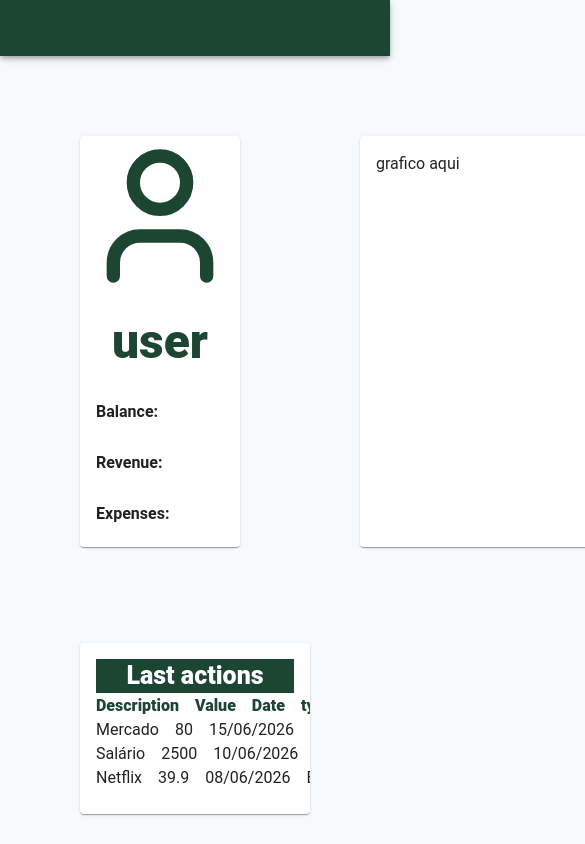
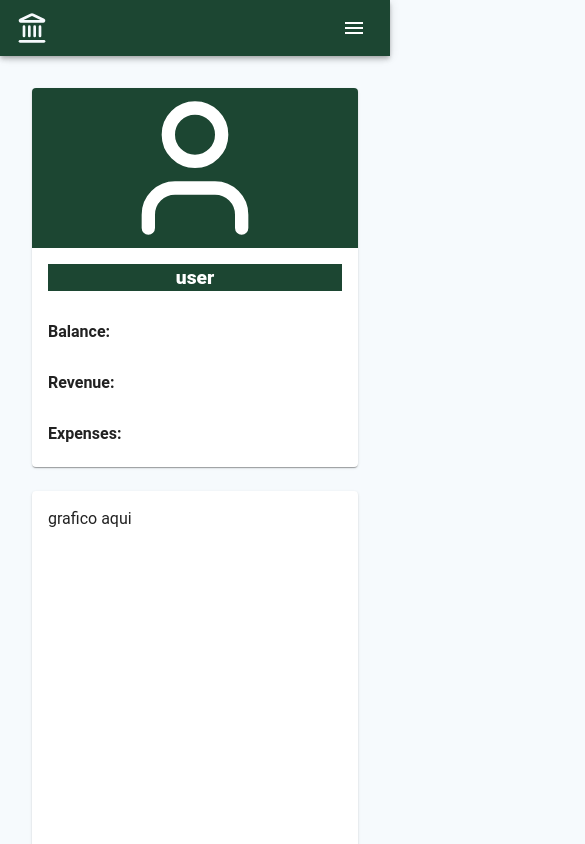
Before and after one commit to RandGusta/personal-finances-manager, a React (Vite) app: page / in a window 390 px wide. Shown: the top 844 px of the page, 585 px wide, since content can reach past the window. Built offline with nearby package versions, Linux system fonts and the light colour scheme.

Commit message:
feat: implement responsiveness for dashboard

```diff
--- a/package.json
+++ b/package.json
@@ -12,6 +12,7 @@
   "dependencies": {
     "@emotion/react": "^11.14.0",
     "@emotion/styled": "^11.14.1",
+    "@mui/icons-material": "^9.1.1",
     "@mui/material": "^9.0.0",
     "lucide-react": "^1.14.0",
     "primeicons": "^7.0.0",
--- a/src/components/ExpensesChart.tsx
+++ b/src/components/ExpensesChart.tsx
@@ -2,7 +2,7 @@ import {Card, CardContent, Typography} from '@mui/material';
 
 const ExpensesChart = () =>{
     return(<>
-    <Card sx={{margin:"3rem", minWidth:"62rem", minHeight:"25.7rem"}}>
+    <Card sx={{margin:{lg:"3rem", xs:"0rem" }, minWidth:{lg: "62rem", xs:"10rem"}, minHeight:"25.7rem"}}>
         <CardContent><Typography>grafico aqui</Typography></CardContent>
         <CardContent></CardContent>
         <CardContent></CardContent>
--- a/src/components/NavBar.tsx
+++ b/src/components/NavBar.tsx
@@ -1,4 +1,14 @@
-import { AppBar, Toolbar,  Box, Button, Typography, IconButton} from "@mui/material";
+import { useState } from "react";
+import {
+  AppBar,
+  Toolbar,
+  Box,
+  Button,
+  IconButton,
+  Menu,
+  MenuItem,
+} from "@mui/material";
+import MenuIcon from "@mui/icons-material/Menu";
 import { Link } from "react-router-dom";
 import logo from "../assets/svg/navbarIcon.svg";
 
@@ -7,19 +17,139 @@ interface NavBarProps {
 }
 
 const BaseNavBar = ({ children }: NavBarProps) => {
+  const [anchorEl, setAnchorEl] = useState<null | HTMLElement>(null);
+
+  const handleOpenMenu = (event: React.MouseEvent<HTMLElement>) => {
+    setAnchorEl(event.currentTarget);
+  };
+
+  const handleCloseMenu = () => {
+    setAnchorEl(null);
+  };
+
   return (
     <>
       <AppBar position="sticky">
-        <Toolbar>
-            <Box sx={{display: {lg:"flex", md:"flex", xs: "none"}, gap: 7}}>
-              <Box component="img" src={logo} sx={{width: "2rem"}}/>
-              <Button component={Link} to="/teste" sx={{color:"#F6FAFD"}}>Profile</Button>
-              <Button component={Link} to="/teste" sx={{color:"#F6FAFD"}}>Transactions</Button>
-              <Button component={Link} to="/teste" sx={{color:"#F6FAFD"}}>Categories</Button>
-              <Button component={Link} to="/teste" sx={{color:"#F6FAFD"}}>teste</Button>
+        <Toolbar
+          sx={{
+            display: "flex",
+            justifyContent: "space-between",
+          }}
+        >
+          {/* Desktop */}
+          <Box
+            sx={{
+              display: {
+                xs: "none",
+                md: "flex",
+              },
+              gap: 7,
+              alignItems: "center",
+            }}
+          >
+            <Box
+              component="img"
+              src={logo}
+              sx={{ width: "2rem" }}
+            />
+
+            <Button
+              component={Link}
+              to="/profile"
+              sx={{ color: "#F6FAFD" }}
+            >
+              Profile
+            </Button>
+
+            <Button
+              component={Link}
+              to="/transactions"
+              sx={{ color: "#F6FAFD" }}
+            >
+              Transactions
+            </Button>
+
+            <Button
+              component={Link}
+              to="/categories"
+              sx={{ color: "#F6FAFD" }}
+            >
+              Categories
+            </Button>
+
+            <Button
+              component={Link}
+              to="/teste"
+              sx={{ color: "#F6FAFD" }}
+            >
+              Teste
+            </Button>
           </Box>
-          <IconButton></IconButton>
+
+          {/* Mobile */}
+          <Box
+            sx={{
+              display: {
+                xs: "flex",
+                md: "none",
+              },
+              width: "100%",
+              justifyContent: "space-between",
+              alignItems: "center",
+            }}
+          >
+            <Box
+              component="img"
+              src={logo}
+              sx={{ width: "2rem" }}
+            />
+
+            <IconButton
+              color="inherit"
+              onClick={handleOpenMenu}
+            >
+              <MenuIcon />
+            </IconButton>
+          </Box>
         </Toolbar>
+
+        <Menu
+          anchorEl={anchorEl}
+          open={Boolean(anchorEl)}
+          onClose={handleCloseMenu}
+        >
+          <MenuItem
+            component={Link}
+            to="/profile"
+            onClick={handleCloseMenu}
+          >
+            Profile
+          </MenuItem>
+
+          <MenuItem
+            component={Link}
+            to="/transactions"
+            onClick={handleCloseMenu}
+          >
+            Transactions
+          </MenuItem>
+
+          <MenuItem
+            component={Link}
+            to="/categories"
+            onClick={handleCloseMenu}
+          >
+            Categories
+          </MenuItem>
+
+          <MenuItem
+            component={Link}
+            to="/teste"
+            onClick={handleCloseMenu}
+          >
+            Teste
+          </MenuItem>
+        </Menu>
       </AppBar>
     </>
   );
--- a/src/components/RecentTransactions.tsx
+++ b/src/components/RecentTransactions.tsx
@@ -38,18 +38,29 @@ const RecentTransaction = () => {
   ];
   return (
     <>
-      <Card sx={{ margin: "3rem" }}>
+      <Card
+        sx={{
+          margin: { lg: "3rem", xs: "0rem" },
+          display: { xs: "flex", lg: "block" },
+        }}
+      >
         <CardContent>
           <Typography
             variant="h5"
-            sx={{ backgroundColor: "#1C4632", textAlign: "center" }}
+            sx={{ backgroundColor: "#1C4632", padding:{xs:'1rem', lg:'0.2rem'} , textAlign: "center" }}
           >
-            Last actions
+            Recent Transactions
           </Typography>
           <Box
             sx={{
-              display: "grid",
-              gridTemplateColumns: "2fr 1fr 1fr 1fr",
+              display: {
+                xs: "none",
+                md: "grid",
+              },
+              gridTemplateColumns: {
+                xs: "1fr 1fr",
+                lg: "2fr 1fr 1fr 1fr",
+              },
               gap: 2,
             }}
           >
@@ -70,14 +81,20 @@ const RecentTransaction = () => {
             <Box
               key={transaction.id}
               sx={{
-                display: "grid",
+                display: {
+                  xs: "block",
+                  md: "grid",
+                },
+
                 gridTemplateColumns: "2fr 1fr 1fr 1fr",
-                gap: 2,
+
+                p: 2,
+
+                borderBottom: "1px solid #ddd",
               }}
             >
               <Box>{transaction.description}</Box>
-              {transaction.value}
-              <Box>{transaction.date}</Box>
+              {transaction.value}$<Box>{transaction.date}</Box>
               <Box>{transaction.type}</Box>
             </Box>
           ))}
--- a/src/components/UserSummary.tsx
+++ b/src/components/UserSummary.tsx
@@ -4,15 +4,18 @@ import profile from "../assets/svg/profile.svg";
 const UserSummary = () => {
   return (
     <>
-      <Card sx={{ margin: "3rem", maxWidth: "15rem", display: 'flex', flexDirection:"column"}}>
+      <Card sx={{ margin: {lg:"3rem", xs:"0rem"},   width: {
+          xs: "100%",
+          md: "18rem",
+        }, minHeight:{xs:"block", lg:"25.6rem"}, display: 'flex', flexDirection:"column"}}>
         <CardContent
           component={"img"}
           src={profile}
-          sx={{ height: "10rem", padding: '0px'}}
+          sx={{ height: "10rem", padding: '0px', backgroundColor:"#1C4632"}}
         ></CardContent>
         <Box>
           <CardContent>
-            <Typography variant="h4" sx={{textAlign:'center'}}>user</Typography>
+            <Typography variant="body2" sx={{textAlign:'center', backgroundColor:"#1C4632"}}>user</Typography>
           </CardContent>
           <CardContent>
             <Typography variant="h3">Balance: </Typography>
--- a/src/layouts/DashboardLayout.tsx
+++ b/src/layouts/DashboardLayout.tsx
@@ -18,6 +18,7 @@ export function DashboardLayout({
         sx={{
           display: "flex",
           gap: 3,
+          flexDirection: {xs:"column", lg: "row"}
         }}
       >
         <Box sx={{ flex: 1 }}>
--- a/src/theme/typography.ts
+++ b/src/theme/typography.ts
@@ -29,4 +29,9 @@ export const typography = {
         fontWeight: 800,
         color: '#1C4632'
     },
+    body2:{
+        fontSize: '1.2rem',
+        fontWeight: 800,
+        color: '#ffff',
+    },
 }
```
Also changed, not shown: src/assets/svg/profile.svg, 1 other file (tests, documents, lock files or other folders).
